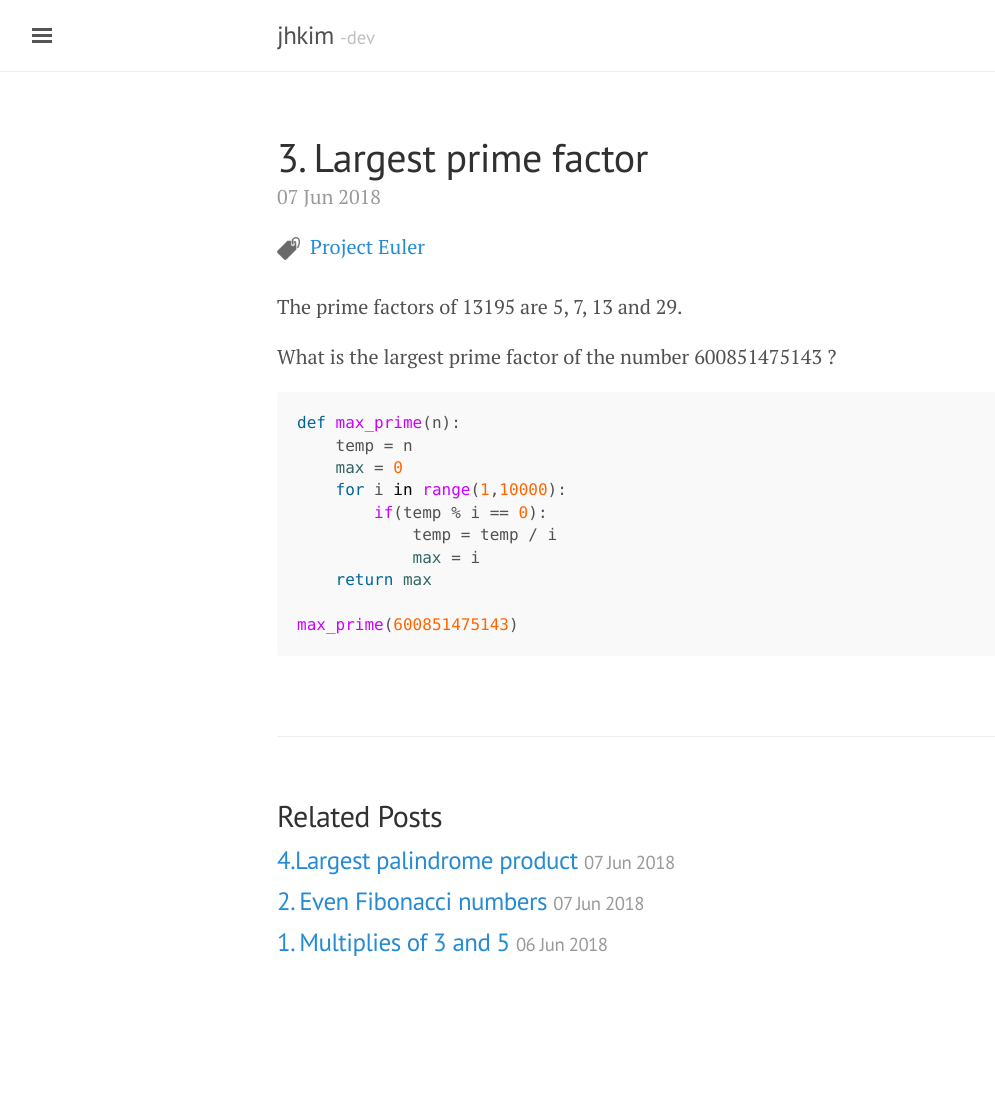
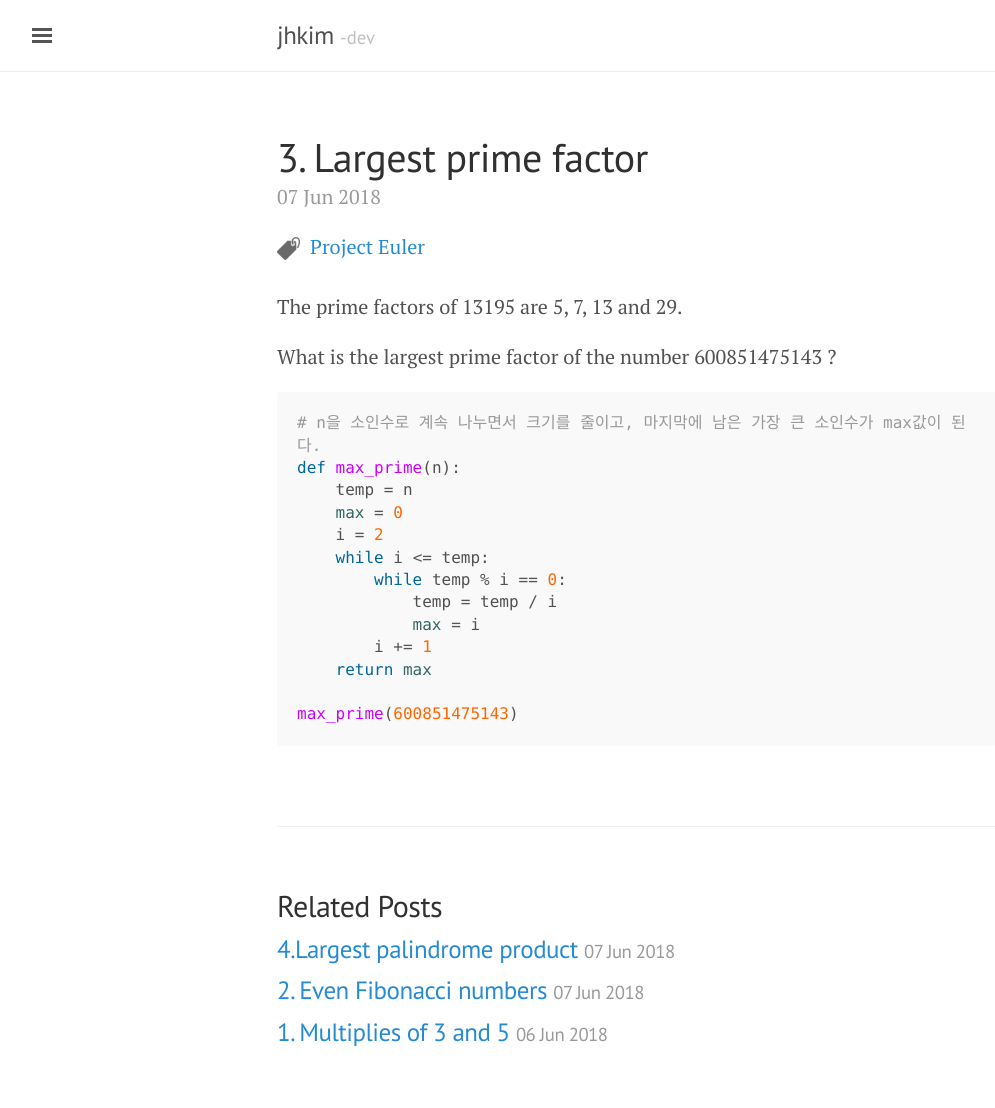
Before and after one commit to jhkim-dev/jhkim-dev.github.io, a Jekyll site: the page built from _posts/2018-06-07-3.-Largest-prime-factor.md, in a window 1280 px wide. Shown: the whole page, without its empty margins (3-998 px from the left). Built offline with Jekyll 4.4.1, drawn with Linux system fonts in a browser that asks for light colours; before the commit the page ends 1018 px from its top, so only the background shows below that.

Commit message:
modify project euler 3

````diff
--- a/_posts/2018-06-07-3.-Largest-prime-factor.md
+++ b/_posts/2018-06-07-3.-Largest-prime-factor.md
@@ -11,16 +11,17 @@ What is the largest prime factor of the number 600851475143 ?
 
 
 
-
-
 ```python
+# n을 소인수로 계속 나누면서 크기를 줄이고, 마지막에 남은 가장 큰 소인수가 max값이 된다.
 def max_prime(n):
     temp = n
     max = 0
-    for i in range(1,10000):
-        if(temp % i == 0):
+    i = 2
+    while i <= temp:
+        while temp % i == 0:
             temp = temp / i
             max = i
+        i += 1
     return max
 
 max_prime(600851475143)
````
